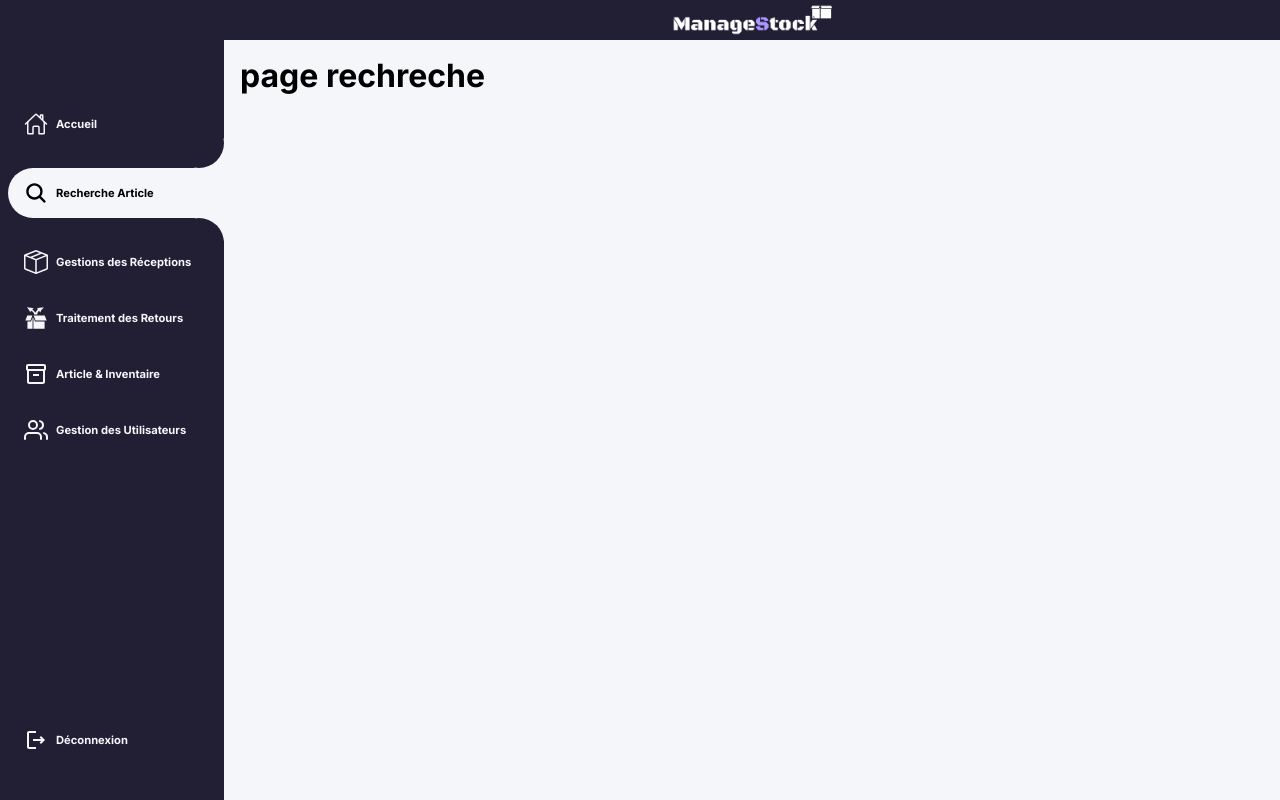
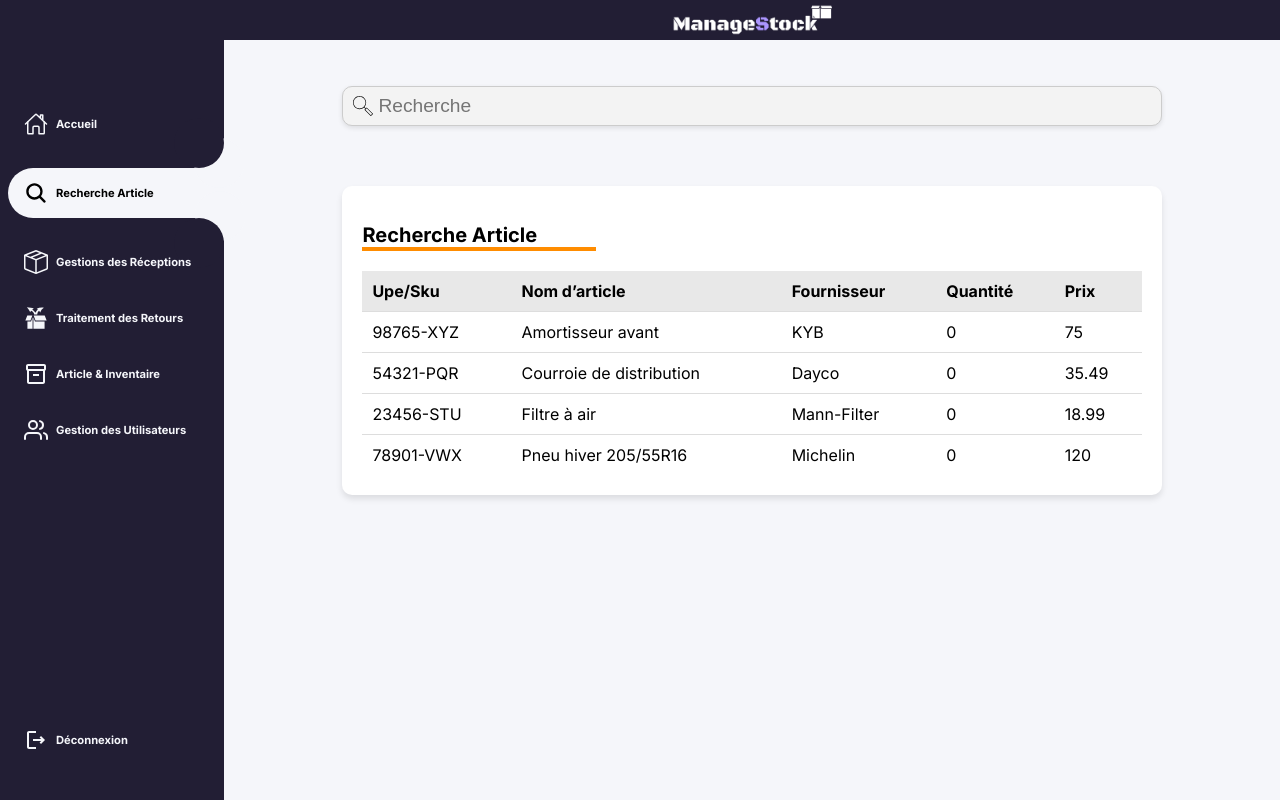
Before and after one commit to Laya2015/ManageStockAvancee, a Next.js app: page /dashboard/recherche in a window 1280 px wide. Built offline with nearby package versions, Linux system fonts and the light colour scheme.

Commit message:
meger la page recherche dans main

```diff
--- a/app/(dashboard)/dashboard/recherche/page.jsx
+++ b/app/(dashboard)/dashboard/recherche/page.jsx
@@ -1,7 +1,31 @@
-export default function Recherche(){
-    return(
+import InfoBloc from "@/components/InfoBlock.jsx";
+import styles from "./page.module.css";
+import Recherche1 from "@/components/Recherche";
+
+import datas from "@/data/datas.json";
+
+export default function Recherche() {
+    return (
         <>
-        <h1>page rechreche</h1>
+            <div className={styles.contenaire}>
+                <div className={styles.divRecherche}>
+                    <Recherche1 />
+                </div>
+                <div className={styles.infoBloc}>
+                    <InfoBloc
+                        defaultTitle={"Recherche Article"}
+                        defaultHeaders={[
+                            "Upe/Sku",
+                            "Nom d’article",
+                            "Fournisseur",
+                            "Quantité",
+                            "Prix",
+                        ]}
+                        data={datas.produitsRupture}
+                    />
+                </div>
+            </div>
+
         </>
     )
 }
--- /dev/null
+++ b/app/(dashboard)/dashboard/recherche/page.module.css
@@ -0,0 +1,10 @@
+
+.contenaire{
+    display: flex;
+    flex-direction: column;
+    justify-content: space-around;
+    gap: 100px;
+}
+.divRecherche{
+    margin-top: 30px;
+}
```
